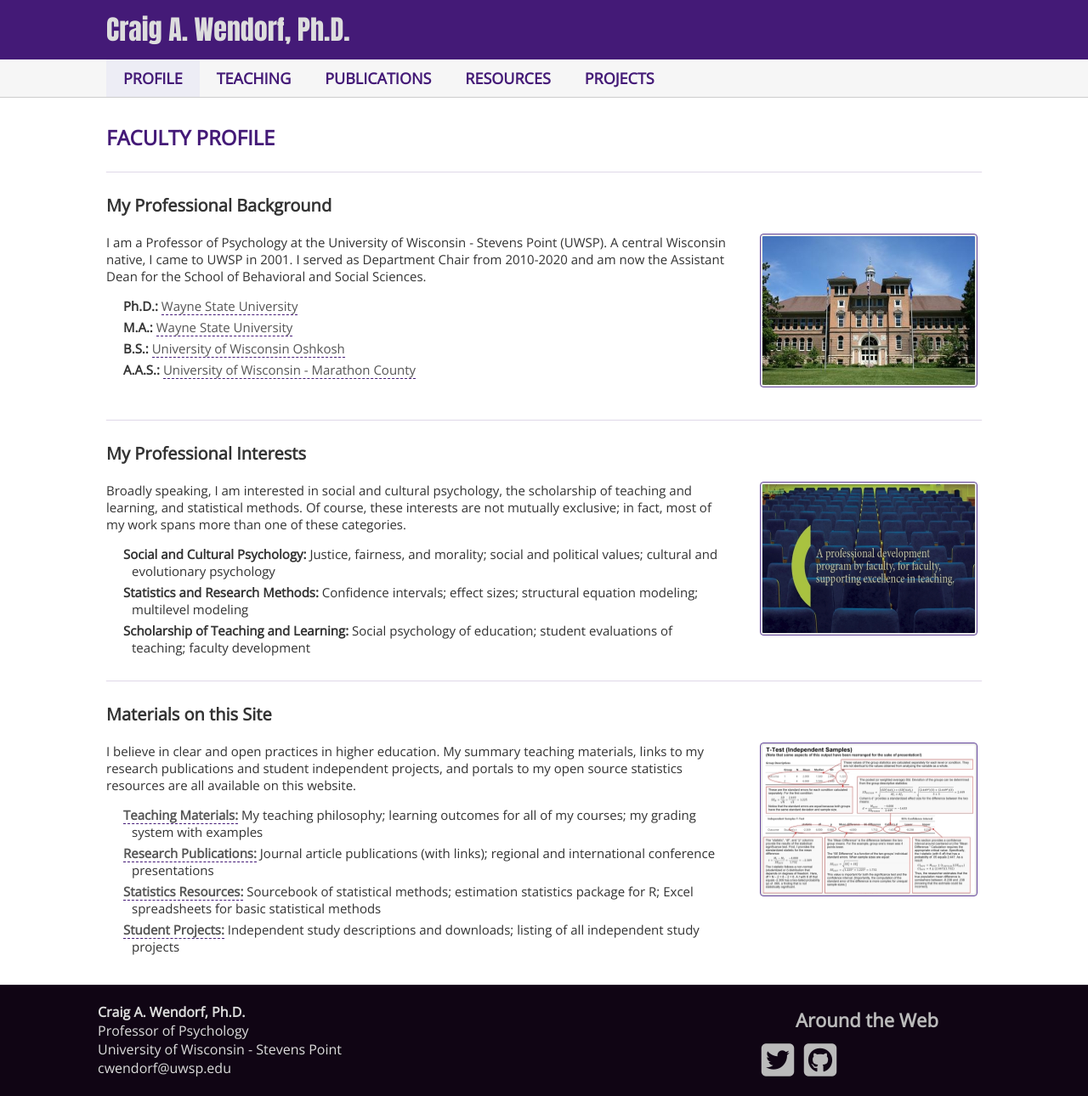
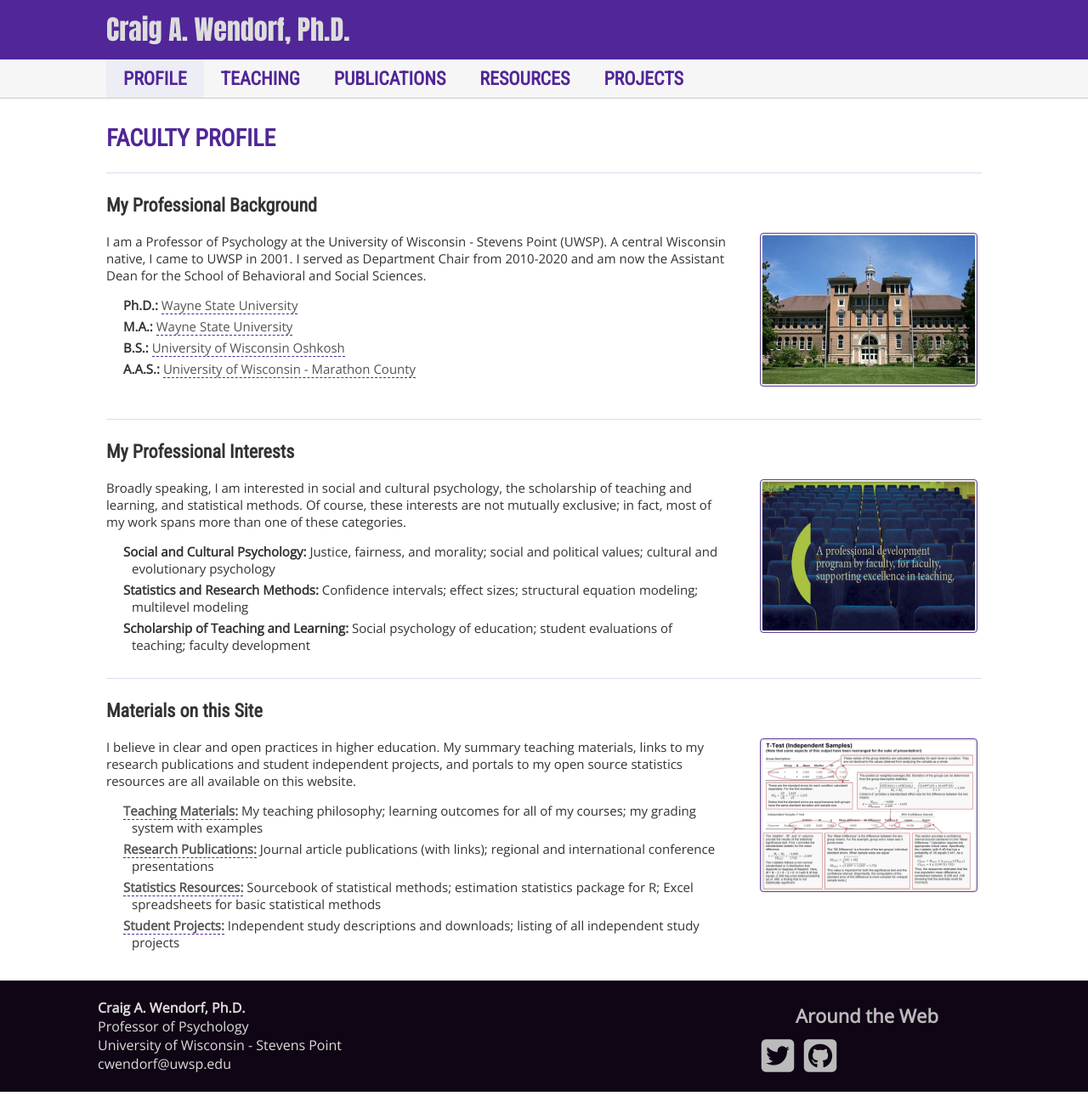
Before and after one commit to cwendorf/cwendorf.github.io, a Jekyll site: the page index.htm, which Jekyll copies as it is, in a window 1280 px wide. Shown: the whole page at 85% size. Built offline with Jekyll 4.4.1, drawn with Linux system fonts in a browser that asks for light colours; nearby versions of some CDN libraries; a style sheet for code colours, icons or effects is not loaded.

Commit message:
Updated fonts

```diff
--- a/assets/basic.css
+++ b/assets/basic.css
@@ -5,6 +5,7 @@
 
 @import url("https://fonts.googleapis.com/css?family=Open+Sans") screen, print, projection;
 @import url("https://fonts.googleapis.com/css?family=Anton") screen, print, projection;
+@import url("https://fonts.googleapis.com/css2?family=Roboto+Condensed") screen, print, projection;
 
 body {
     margin: auto;
@@ -22,7 +23,7 @@ IMG {
 }
 A {
     text-decoration: none;
-    color: #441a77;
+    color: #512698;
 }
 A:focus {
     outline: none;
@@ -51,11 +52,11 @@ UL {
 /* Title Section Styles */
 
 #TitleContainer {
-    background: #441a77;
+    background: #512698;
 }
 #Person {
     display: block;
-    font-family: 'Anton',Arial;
+    font-family: 'Anton';
 }
 #TitleContent A {
     color: #ddd;
@@ -68,6 +69,7 @@ UL {
 /* Area Nav Section Styles */
 
 #AreaContainer {
+    font-family: 'Roboto Condensed';
     background: #f6f6f6;
     font-weight: bold;
 }
@@ -100,16 +102,18 @@ UL {
     border-radius: 4px;
 }
 #MainContent H1 {
-    font-size: 24px;
-    font-weight: bold;
+    font-family: 'Roboto Condensed',Arial;
+    font-size: 28px;
+    font-weight: 900;
     text-transform: uppercase;
-    color: #441a77;
+    color: #512698;
 }
 #MainContent H2 {
-    font-size: 20px;
+    font-family: 'Roboto Condensed',Arial;
+    font-size: 22px;
     font-weight: bold;
     clear: both;
-    box-shadow: 0px -10px 1px -10px #441a77;
+    box-shadow: 0px -10px 1px -10px #512698;
 }
 #MainContent H3 {
     font-size: 18px;
@@ -124,7 +128,7 @@ DIV.hide {
     margin: 0px 10px 10px 0px;
 }
 DIV.hide A {
-    border-bottom: 1px #443377 dashed;
+    border-bottom: 1px #512698 dashed;
 }
 DIV.hide A:hover {
     border-bottom: 1px #63449b solid;
@@ -150,7 +154,7 @@ UL.references A:hover {
     color: #63449b;
 }
 UL.references A.download {
-    border-bottom: 1px #441a77 dashed;
+    border-bottom: 1px #512698 dashed;
 }
 UL.references A:hover.download {
     border-bottom: 1px #63449b solid;
--- a/assets/narrow.css
+++ b/assets/narrow.css
@@ -18,7 +18,7 @@
 
 #AreaContainer {display: none;}
 #AreaContent LI {padding: 0px 0px; margin: 0px 0px; border-bottom: 1px solid #ccc;}
-#AreaContent A {width: 100%; display: block; font-size: 18px; padding: 10px 0px;}
+#AreaContent A {width: 100%; display: block; font-size: 20px; padding: 10px 0px;}
 
 /* Main Section Changes */
 
--- a/assets/wide.css
+++ b/assets/wide.css
@@ -18,7 +18,7 @@
 
 #AreaContainer {border-bottom: 1px solid #ccc;}
 #AreaContent LI {float: left; padding: 0px 10px; }
-#AreaContent A {width: 100%; display: block; font-size: 18px; padding: 10px 10px;}
+#AreaContent A {width: 100%; display: block; font-size: 22px; padding: 10px 10px;}
 
 /* Main Section Changes */
 
```
